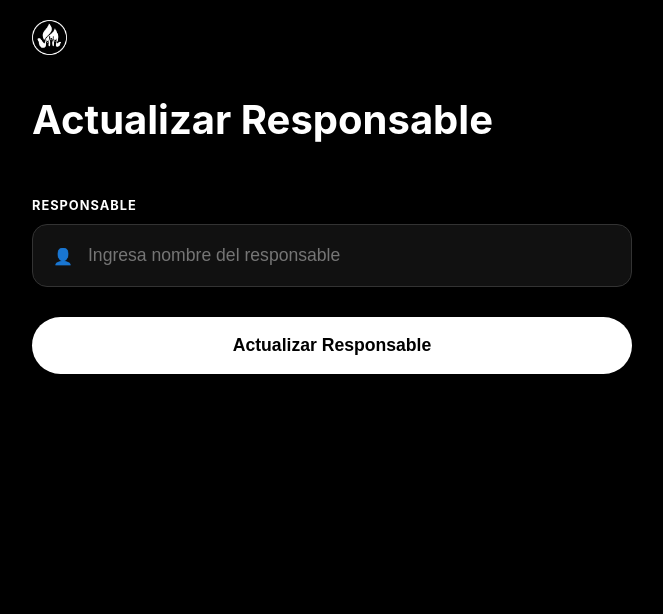
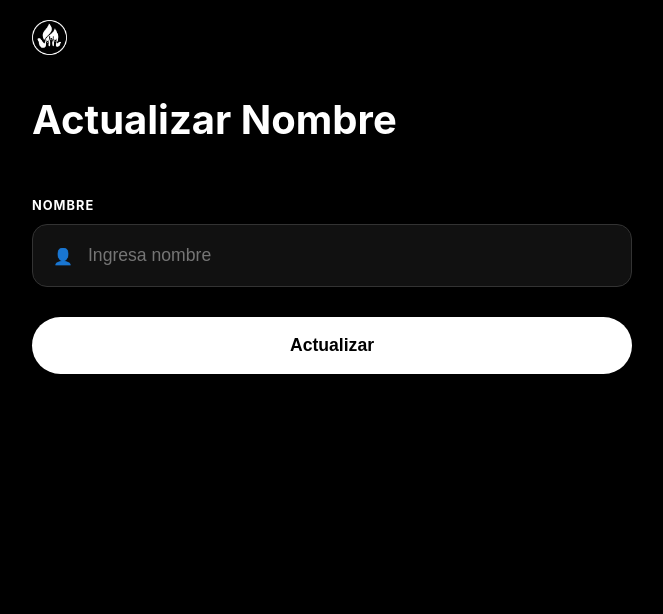
Before and after one commit to JFelipe-23/Registro-Infantil-ComuniFe-Cerritos, a Flask app: page /staff/1/responsable in a window 1280 px wide. Shown: the top 614 px of the page, without its empty margins (308-971 px from the left). Run offline with Flask 3, Linux system fonts and the light colour scheme.

Commit message:
Se corrigieron errores de Front end  Changes to be committed: 	modified:   DB/Registro-2026.csv 	deleted:    __pycache__/models.cpython-313.pyc 	modified:   app.py 	modified:   templates/main.jinja2 	modified:   templates/registro/asignacion.jinja2 	modified:   templates/staff/admin.jinja2 	modified:   templates/staff/asignacion _supervisor.jinja2 	modified:   templates/staff/cambiar_responsable.jinja2 	modified:   templates/staff/home.jinja2 	modified:   templates/staff/ingreso.jinja2 	modified:   templates/staff/supervisor.jinja2 	modified:   wsgi.py

```diff
--- a/DB/Registro-2026.csv
+++ b/DB/Registro-2026.csv
@@ -1 +1 @@
-id,nombre_hijo,edad_hijo,nombre_acudiente,celular_acudiente,salon_id,nombre_staff,supervisor,nombre_salon,fecha_registro,entrada,salida
+id,nombre_hijo,edad_hijo,nombre_acudiente,celular_acudiente,salon_id,nombre_staff,encargado,nombre_salon,fecha_registro,entrada,salida
--- a/app.py
+++ b/app.py
@@ -198,7 +198,7 @@ def eliminar_salon(salon_id):
         SalonCSV.delete(salon_id)
     except:
         flash("Error al eliminar el hijo. Intenta de nuevo", "error")
-    return render_template("staff/admin.jinja2", salones=SalonCSV.get_all_non_admin(), supervisores=SalonCSV.get_all_supervisores())
+    return render_template("staff/admin.jinja2", salones=SalonCSV.get_all_salones(), supervisores=SalonCSV.get_all_supervisores())
 
 @app.route("/staff/Registro", methods=["GET", "POST"])
 def staff_registro():
--- a/templates/main.jinja2
+++ b/templates/main.jinja2
@@ -17,8 +17,8 @@
 
 <div class="btn-group">
     <p style="text-align: center; color: #444; letter-spacing: 3px; font-size: 0.8rem; margin-bottom: 10px;">SELECCIONA TU PERFIL</p>
-    <a href="{{ url_for('staff_logIn', perfil='staff') }}" class="btn-custom btn-white">👤 STAFF</a>
+    <a href="{{ url_for('staff_logIn') }}" class="btn-custom btn-white">👤 STAFF</a>
     <a href="{{ url_for('salones') }}" class="btn-custom btn-outline">👪 REGISTRO</a>
-    <a href="https://www.google.com/" class="btn-custom btn-white">🥇 PRIMERA VES</a>
+    <a href="{{ url_for('main') }}" class="btn-custom btn-white">🥇 PRIMERA VES</a>
 </div>
 {% endblock %}
--- a/templates/registro/asignacion.jinja2
+++ b/templates/registro/asignacion.jinja2
@@ -1,6 +1,6 @@
 {% extends "base.jinja2" %}
 
-{% block title %}Asignación de Salon - {{ community_name | default('Bienvenido') }}{% endblock %}
+{% block title %}Asignación de Salon - Bienvenido{% endblock %}
 
 {% block extra_css %}
     .nav-top { width: 100%; display: flex; justify-content: space-between; margin-bottom: 40px; }
--- a/templates/staff/admin.jinja2
+++ b/templates/staff/admin.jinja2
@@ -92,7 +92,7 @@
         <div class="room-text-container">
             <h3 class="room-name">({{ salon.id }}) {{ salon.nombre }}</h3>
             <p class="room-meta">
-                Responsable: {{ salon.encargado }}
+                Profesor encargado: {{ salon.encargado }}
                 {% if salon.id_supervisor %}
                     <span>▪ Supervisor ID: {{ salon.id_supervisor }}</span>
                 {% endif %}
@@ -112,6 +112,10 @@
     </div>
 </div>
 {% endfor %}
+
+<div class="section-header">
+    <span class="label-management">GESTIÓN DE SUPERVISORES</span>
+</div>
 
 {% for supervisor in supervisores %}
 <div class="room-card">
--- a/templates/staff/asignacion _supervisor.jinja2
+++ b/templates/staff/asignacion _supervisor.jinja2
@@ -21,6 +21,7 @@
 
 {% block content %}
 <div class="nav-top">
+    <a href="/staff-admin/home" style="color: #888; text-decoration: none;">❮ Volver</a>
     <img src="{{ url_for('static', filename='img/logo.png') }}" class="img-fluid" style="width: 35px; height: 35px;">
 </div>
 
--- a/templates/staff/cambiar_responsable.jinja2
+++ b/templates/staff/cambiar_responsable.jinja2
@@ -1,6 +1,6 @@
 {% extends "base.jinja2" %}
 
-{% block title %}Asignación de Salon{% endblock %}
+{% block title %}Actualizar Nombre{% endblock %}
 
 {% block extra_css %}
     .nav-top { width: 100%; display: flex; justify-content: space-between; margin-bottom: 40px; }
@@ -25,17 +25,17 @@
 </div>
 
 <div class="header-text">
-    <h1 style="font-size: 2.5rem; margin-bottom: 10px;">Actualizar Responsable</h1>
+    <h1 style="font-size: 2.5rem; margin-bottom: 10px;">Actualizar Nombre</h1>
 </div>
 
 <form style="width: 100%;" method="POST">
-    <label style="font-size: 0.8rem; font-weight: bold; letter-spacing: 1px;">RESPONSABLE</label>
+    <label style="font-size: 0.8rem; font-weight: bold; letter-spacing: 1px;">NOMBRE</label>
     <div class="input-box">
         <span>👤</span>
         {% if form.nuevo_encargado.errors %}
-            {{ form.nuevo_encargado(placeholder='Ingresa nombre del responsable', style='border: 1px solid #d32f2f;') }}
+            {{ form.nuevo_encargado(placeholder='Ingresa nombre', style='border: 1px solid #d32f2f;') }}
         {% else %}
-            {{ form.nuevo_encargado(placeholder='Ingresa nombre del responsable') }}
+            {{ form.nuevo_encargado(placeholder='Ingresa nombre') }}
         {% endif %}
     </div>
     {% if form.nuevo_encargado.errors %}
@@ -46,7 +46,7 @@
         </ul>
     {% endif %}
 
-    <button type="submit" class="btn-custom btn-white" style="width: 100%; margin-top: 30px; border: none;">Actualizar Responsable</button>
+    <button type="submit" class="btn-custom btn-white" style="width: 100%; margin-top: 30px; border: none;">Actualizar</button>
 </form>
 
 {% endblock %}
--- a/templates/staff/home.jinja2
+++ b/templates/staff/home.jinja2
@@ -276,7 +276,7 @@
         <img src="{{ url_for('static', filename='img/logo.png') }}" style="width: 50%;" alt="Logo">
     </div>
     <h1 class="students-title">Estudiantes | {{ nombre }}</h1>
-    <p style="color: #777; font-size: 0.9rem; margin-top: 8px;">Responsable: {{ responsable }}</p>
+    <p style="color: #777; font-size: 0.9rem; margin-top: 8px;">Profesor encargado: {{ responsable }}</p>
 </div>
 
 {% for estudiante in estudiantes %}
@@ -315,7 +315,7 @@
 
 <div class="students-footer-actions">
     <a href="/staff/{{ salon_id }}/responsable" class="btn-action btn-back-nav">
-        Camiar Responsable
+        Cambiar Profesor Encargado
     </a>
 </div>
 
--- a/templates/staff/ingreso.jinja2
+++ b/templates/staff/ingreso.jinja2
@@ -1,6 +1,6 @@
 {% extends "base.jinja2" %}
 
-{% block title %}Ingreso Staff - {{ community_name | default('Bienvenido') }}{% endblock %}
+{% block title %}Ingreso Staff - Bienvenido{% endblock %}
 
 {% block extra_css %}
     .nav-top { width: 100%; display: flex; justify-content: space-between; margin-bottom: 40px; }
--- a/templates/staff/supervisor.jinja2
+++ b/templates/staff/supervisor.jinja2
@@ -85,7 +85,7 @@
     <div class="room-info">
         <div class="room-icon-bg">👤</div>
         <h3 class="room-name">{{ supervisor.nombre }}</h3>
-        <p>Responsable: {{supervisor.encargado}}</p>
+        <p>Profesor: {{supervisor.encargado}}</p>
     </div>
 </div>
 {% endfor %}
--- a/wsgi.py
+++ b/wsgi.py
@@ -1,4 +1,4 @@
-from app import app
+from models import app
 
-if __name__ == "__main__":
+if __name__ == '__main__':
     app.run()
```
